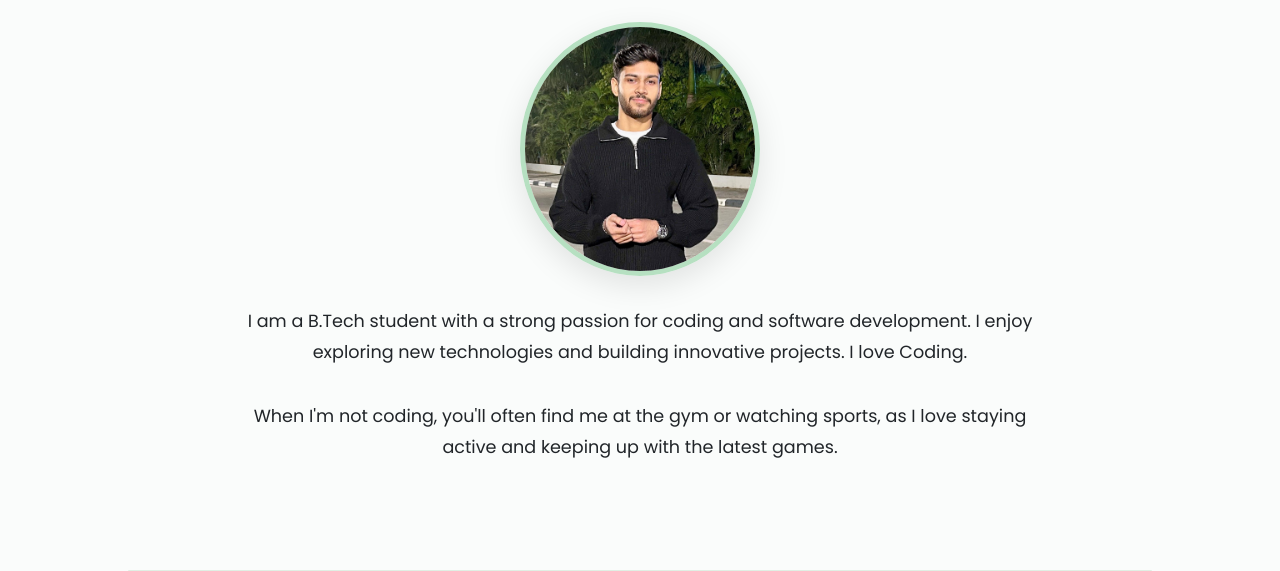
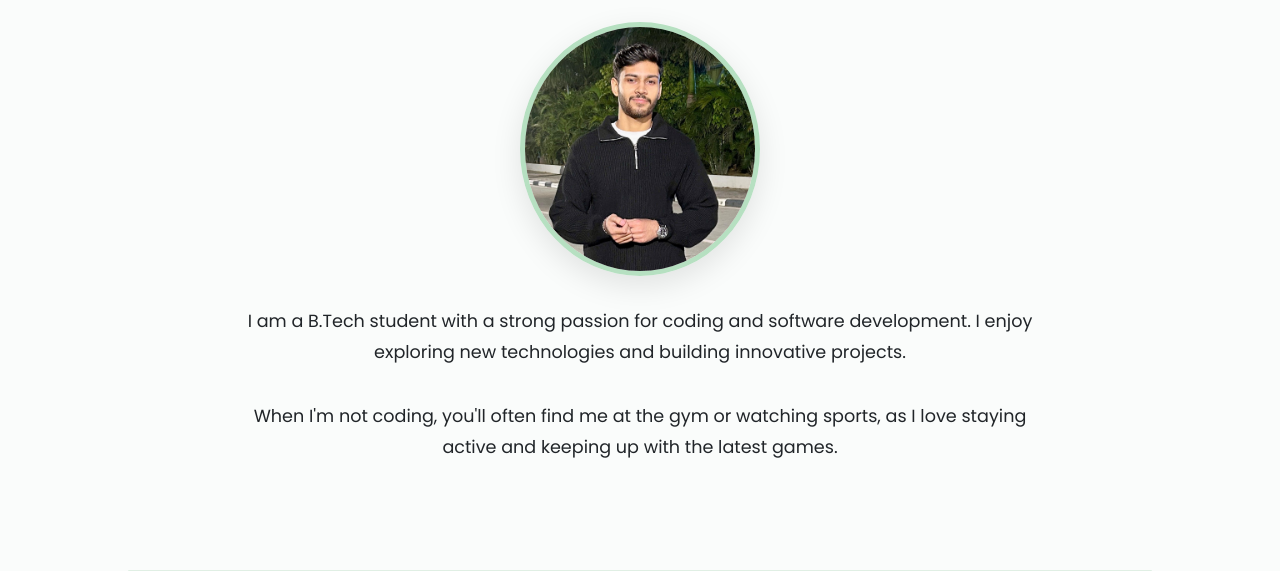
Before and after one commit to vedant2672/vedant2672.github.io, a plain HTML site: page portfolio.html in a window 1280 px wide. Shown: the part 229-800 px from the top of the page. Drawn offline with nearby package versions, Linux system fonts and the light colour scheme.

Commit message:
Some Changes

```diff
--- a/portfolio.html
+++ b/portfolio.html
@@ -55,7 +55,7 @@
         <p class="para-about">
           I am a B.Tech student with a strong passion for coding and software
           development. I enjoy exploring new technologies and building
-          innovative projects. I love Coding.
+          innovative projects.
           <br /><br />
           When I'm not coding, you'll often find me at the gym or watching
           sports, as I love staying active and keeping up with the latest games.
```
